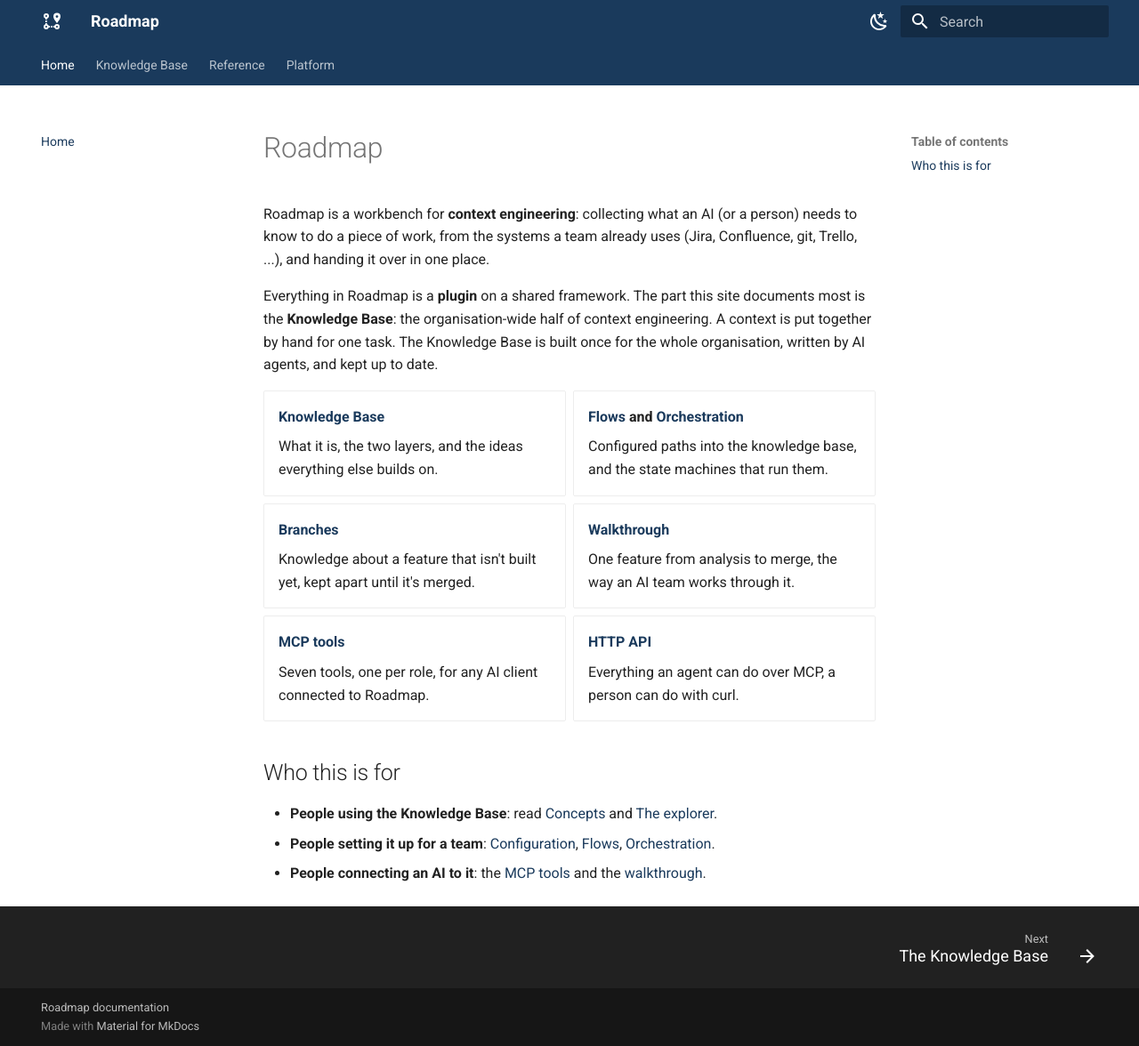
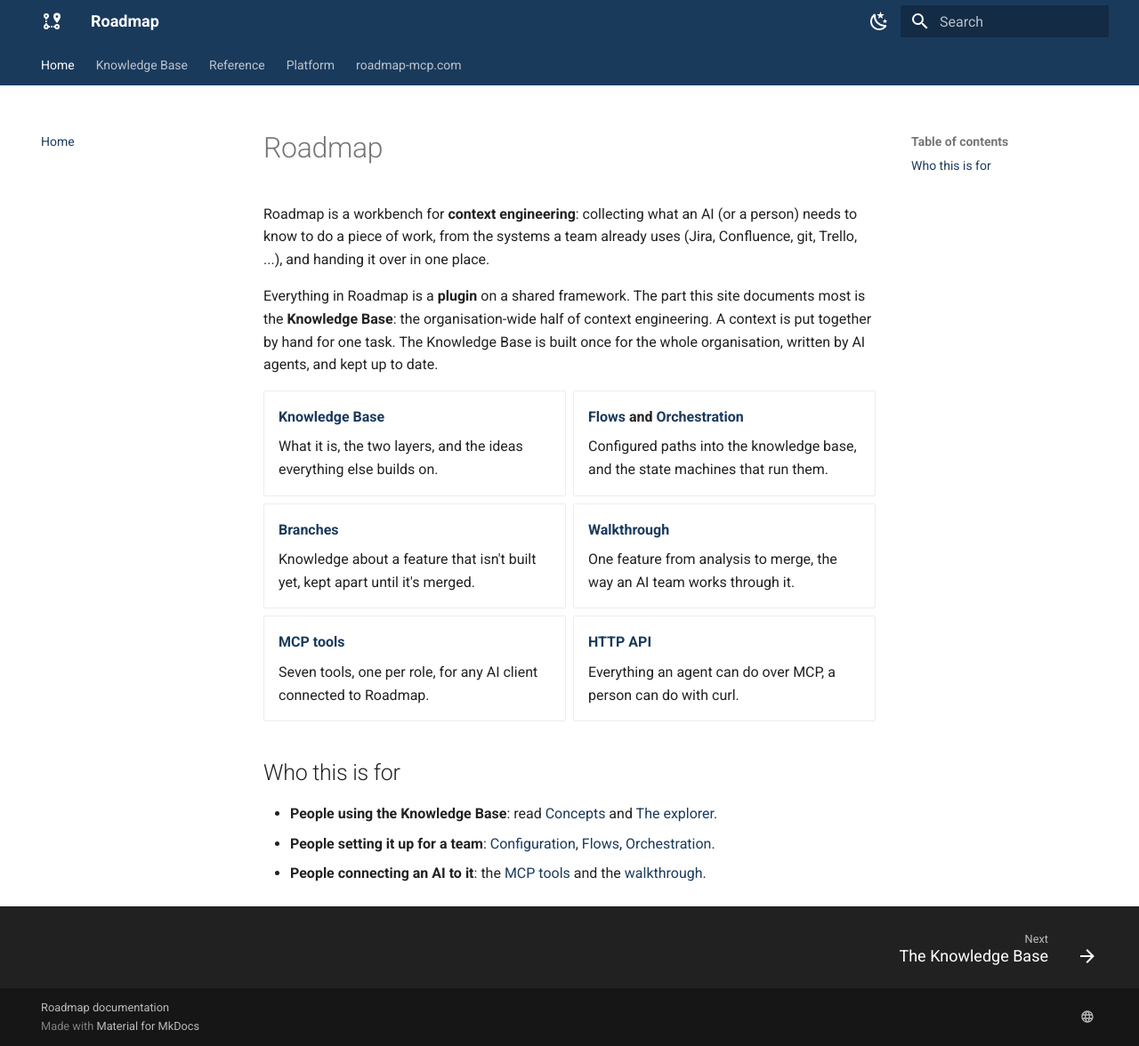
Before and after one commit to roadmap-mcp/roadmap-mcp.github.io, an MkDocs documentation site: the page built from docs/index.md, in a window 1280 px wide and 1176 px high. Shown: the whole window at 89% size. Built offline with MkDocs 1.6.1 and Material for MkDocs 9.7.7, drawn with Linux system fonts in a browser that asks for light colours.

Commit message:
Link back to the main website

```diff
--- a/mkdocs.yml
+++ b/mkdocs.yml
@@ -80,3 +80,10 @@ nav:
       - Store schema: reference/store.md
   - Platform:
       - platform/index.md
+  - roadmap-mcp.com: https://roadmap-mcp.com/
+
+extra:
+  social:
+    - icon: material/web
+      link: https://roadmap-mcp.com/
+      name: Roadmap MCP website
```
